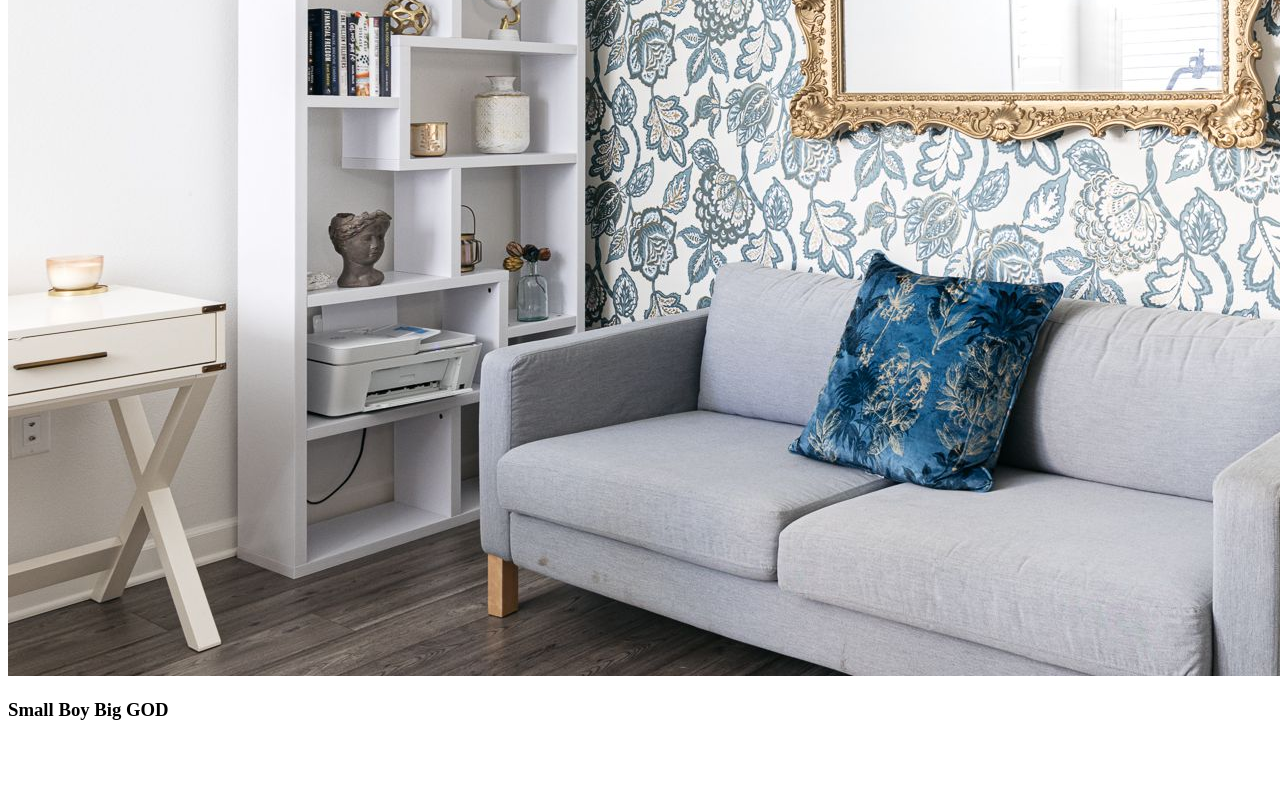
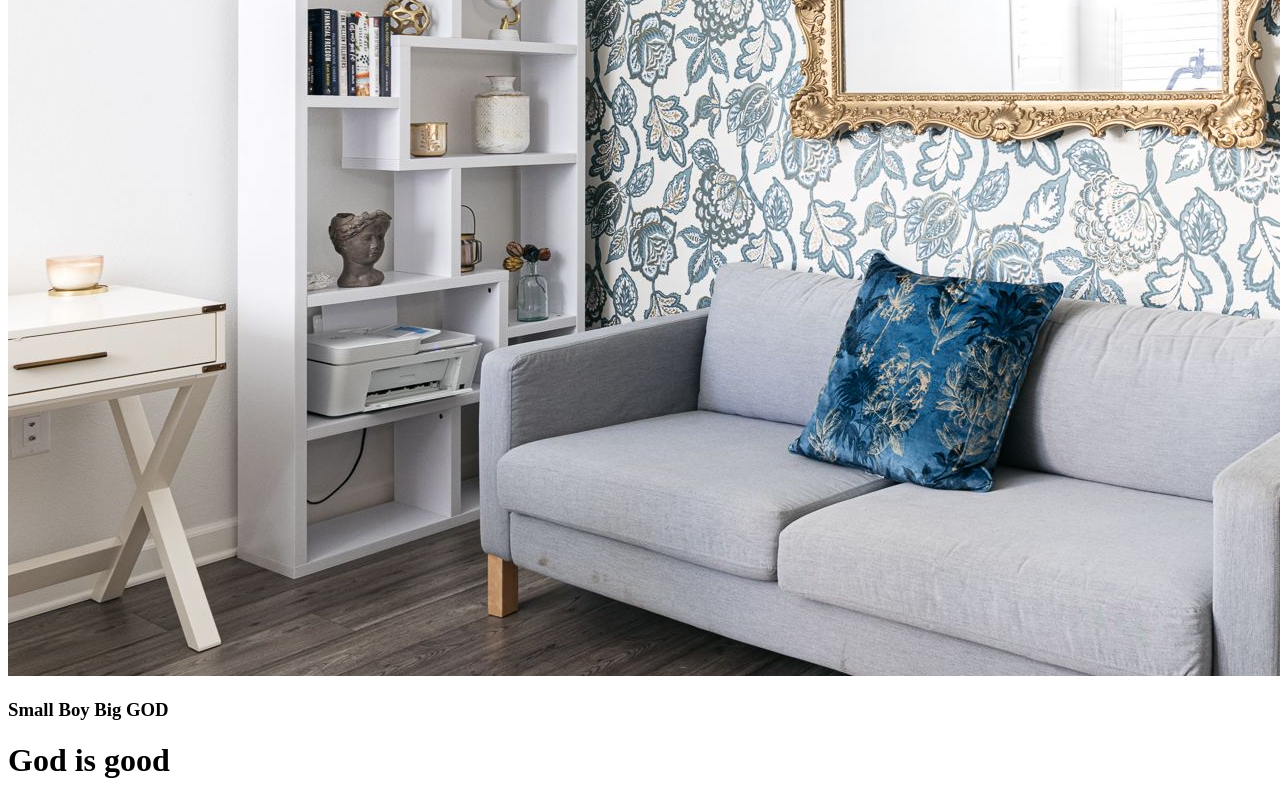
Before and after one commit to iamdokun/Hero-section, a plain HTML site: page about.html in a window 1280 px wide. Shown: the part 577-1377 px from the top of the page. Before the commit the page ends 1316 px from the top, so only its background shows below. Drawn offline with Linux system fonts and the light colour scheme.

Commit message:
second commit to dolapo's branch

```diff
--- a/about.html
+++ b/about.html
@@ -14,6 +14,7 @@
         </form>
         <img src="./image/bckgrdImg.jpg" alt="">
         <h3>Small Boy Big GOD</h3>
+        <h1>God is good</h1>
     </main>
 </body>
 </html>
```
